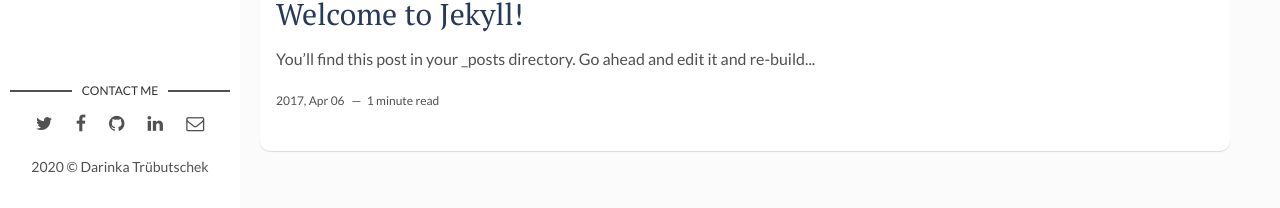
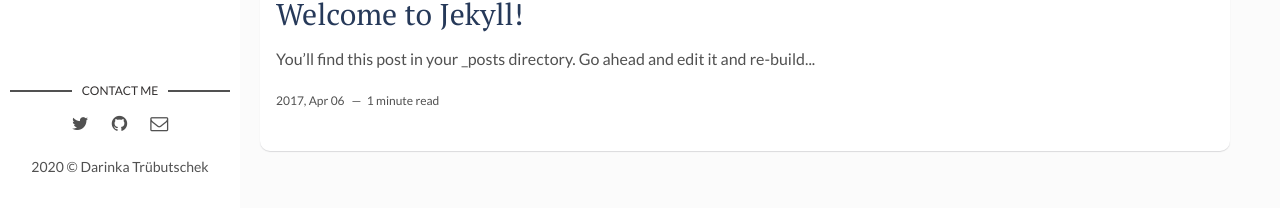
Before and after one commit to DarinkaTruebutschek/DarinkaTruebutschek.github.io, a Jekyll site: the page built from index.html, in a window 1280 px wide and 1256 px high. Shown: the part 1045-1253 px from the top of the window. Built offline with Jekyll 4.4.1, drawn with Linux system fonts in a browser that asks for light colours; the list of posts is cut into pages by our own code.

Commit message:
Update main.html
Remove facebook and linkedIn icons

```diff
--- a/_layouts/main.html
+++ b/_layouts/main.html
@@ -23,8 +23,6 @@ layout: default
         {% endif %}
         {% if site.social-facebook %}
           <li><a href="https://facebook.com/{{ site.social-facebook }}" target="_blank"><i class="fa fa-facebook" aria-hidden="true"></i></a></li>
-        {% else %}
-          <li><a href="https://facebook.com/" target="_blank"><i class="fa fa-facebook" aria-hidden="true"></i></a></li>
         {% endif %}
         {% if site.social-github %}
           <li class="github"><a href="http://github.com/{{site.social-github}}" target="_blank"><i class="fa fa-github"></i></a></li>
@@ -33,8 +31,6 @@ layout: default
         {% endif %}
         {% if site.social-linkedin %}
           <li class="linkedin"><a href="https://in.linkedin.com/in/{{site.social-linkedin}}" target="_blank"><i class="fa fa-linkedin"></i></a></li>
-        {% else %}
-          <li class="linkedin"><a href="https://in.linkedin.com/" target="_blank"><i class="fa fa-linkedin" aria-hidden="true"></i></a></li>
         {% endif %}
         {% if site.social-email %}
           <li class="email"><a href="mailto:{{site.social-email}}"><i class="fa fa-envelope-o"></i></a></li>
```
